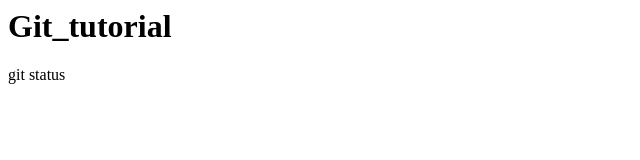
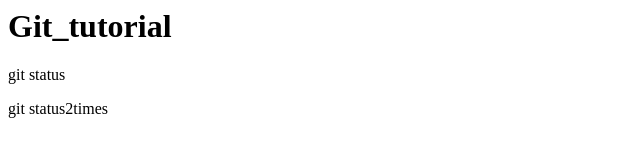
Before and after one commit to Kroro1208/git_tutorial_backup, a plain HTML site: page index.html in a window 1280 px wide. Shown: the whole page, without its empty margins (0-640 px from the left). Drawn offline with Linux system fonts and the light colour scheme.

Commit message:
git status2 command add

```diff
--- a/index.html
+++ b/index.html
@@ -1,2 +1,3 @@
 <h1>Git_tutorial</h1>
 <p>git status</p>
+<a>git status2times</a>
```
